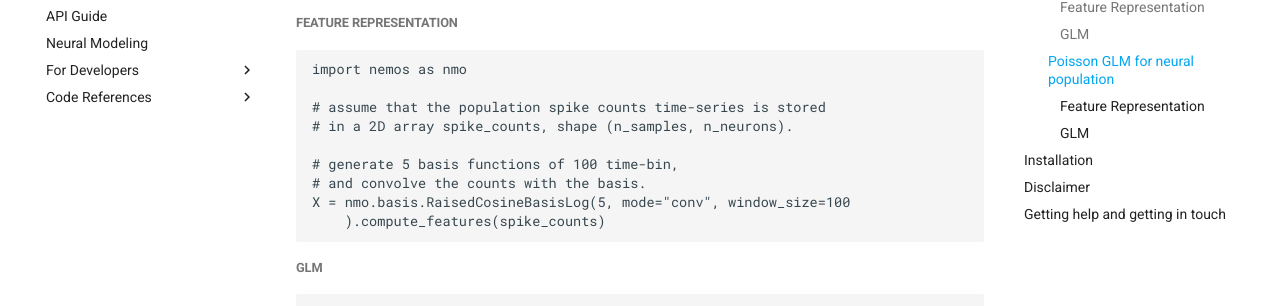
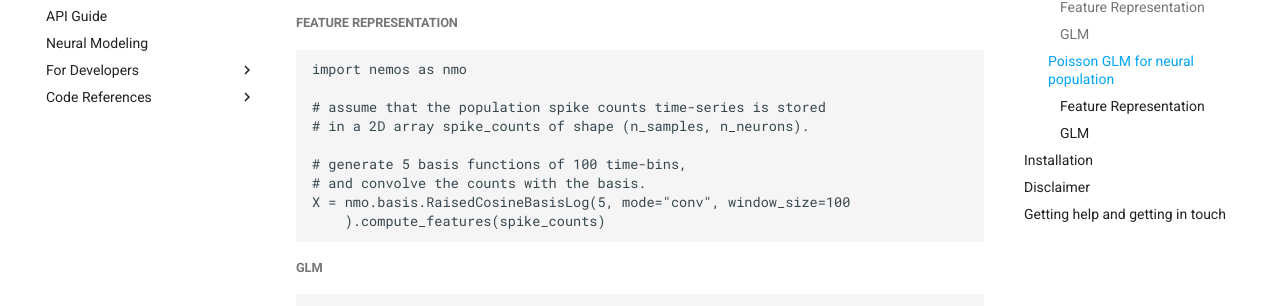
Before and after one commit to flatironinstitute/nemos, an MkDocs documentation site: the page built from docs/index.md, in a window 1280 px wide and 900 px high, scrolled down 2375 px. Shown: the part 200-506 px from the top of the window. Built offline with MkDocs 1.6.1 and Material for MkDocs 9.7.7, drawn with Linux system fonts in a browser that asks for light colours; nearby versions of some CDN libraries; library files that are not in the unit come from our copies; comment, search, counter and statistics services are not loaded.

Commit message:
grammar check

```diff
--- a/docs/index.md
+++ b/docs/index.md
@@ -105,9 +105,9 @@
 import nemos as nmo
 
 # assume that the population spike counts time-series is stored
-# in a 2D array spike_counts, shape (n_samples, n_neurons).
+# in a 2D array spike_counts of shape (n_samples, n_neurons).
 
-# generate 5 basis functions of 100 time-bin,
+# generate 5 basis functions of 100 time-bins,
 # and convolve the counts with the basis.
 X = nmo.basis.RaisedCosineBasisLog(5, mode="conv", window_size=100
     ).compute_features(spike_counts)
```
Also changed, not shown: README.md (+2 -2 lines).
